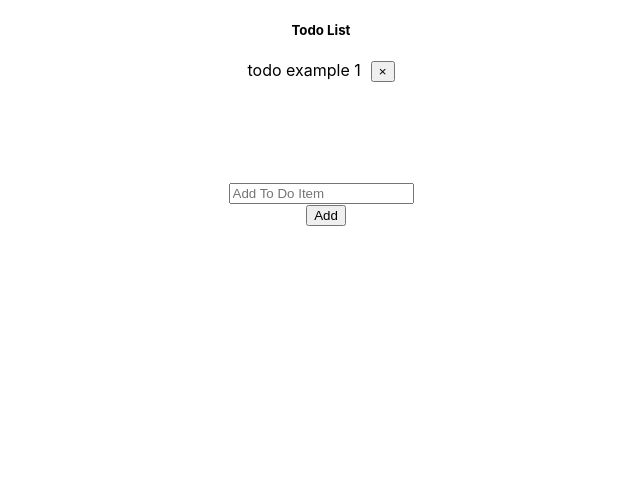
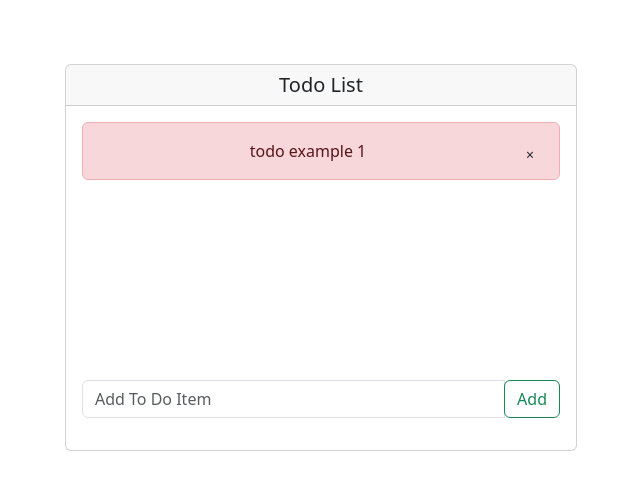
Before and after one commit to David-Salonga/React-Redux, a React (Create React App) app: page / in a window 1280 px wide. Shown: the top 490 px of the page, without its empty margins (319-959 px from the left). Built offline with nearby package versions, Linux system fonts and the light colour scheme.

Commit message:
[React-ToDoList][Francis] style: added css

```diff
--- a/src/index.js
+++ b/src/index.js
@@ -5,6 +5,7 @@ import App from './App';
 import reportWebVitals from './reportWebVitals';
 import {Provider} from "react-redux";
 import store from "./store/store";
+import "bootstrap/dist/css/bootstrap.css";
 
 ReactDOM.render(
   <React.StrictMode>
--- a/src/styles/style.css
+++ b/src/styles/style.css
@@ -1,7 +1,19 @@
 .todoForm{
-    margin-top: 100px;
+    margin-top: 200px;
 }
 
-.btn{
-    margin-left: 10px;
+.marginLeft{
+    margin-left: 30%;
 }
+
+.marginRight{
+    margin-right: 30%;
+}
+
+.marginTop{
+    margin-top: 5%;
+}
+
+.btnRight{
+    float: right;
+}
```
